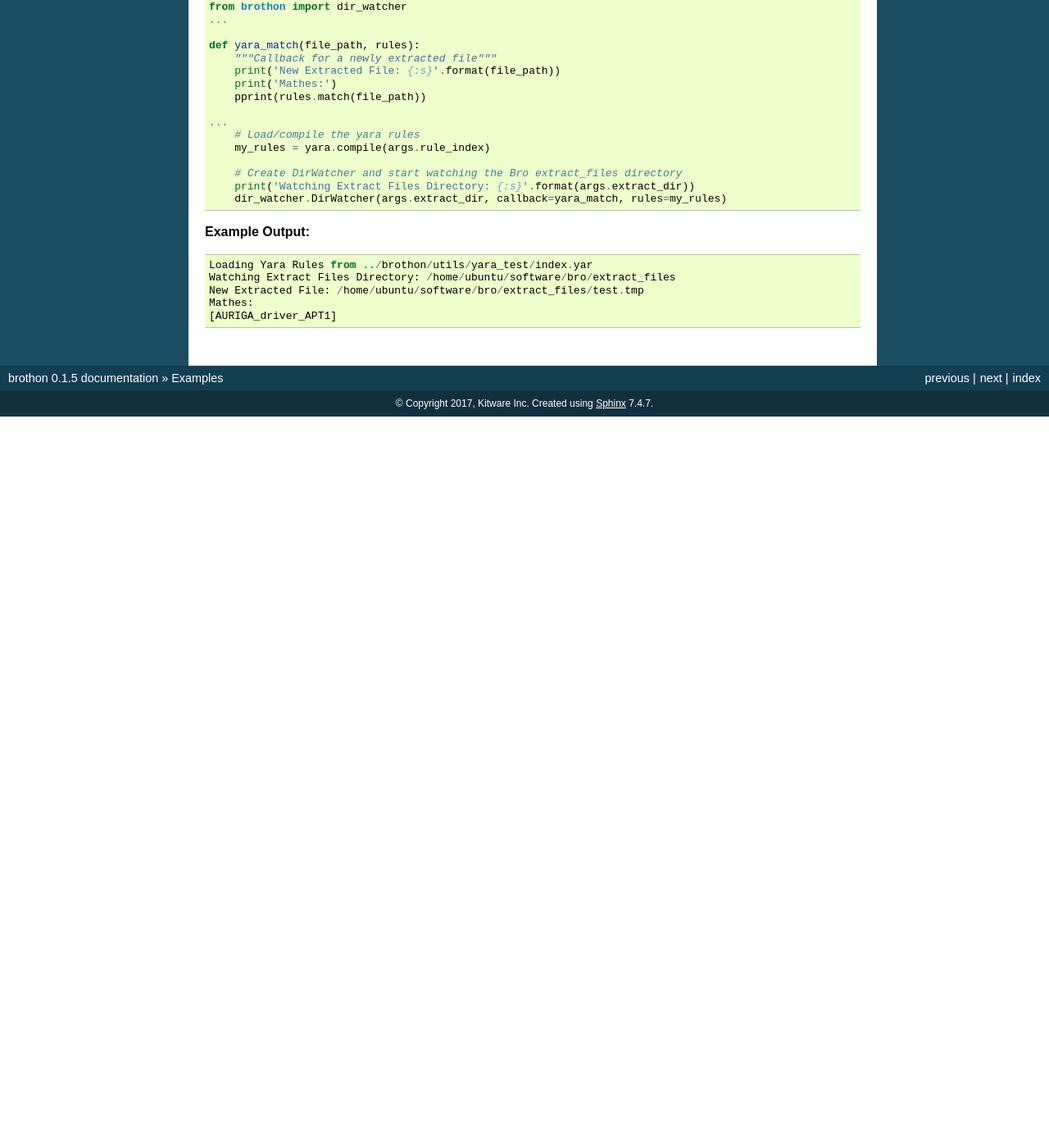
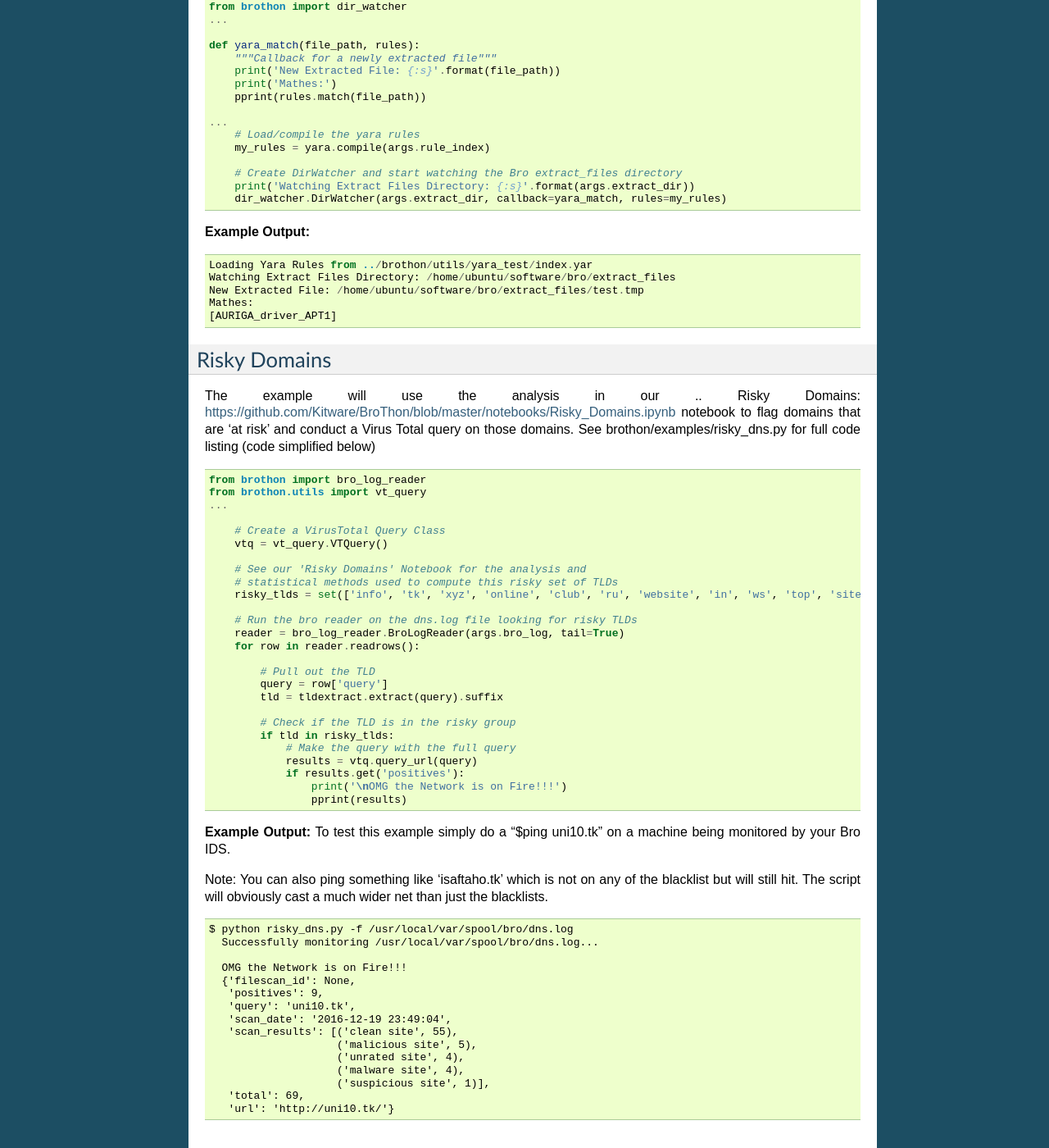
Before and after one commit to SuperCowPowers/zat, a Sphinx documentation site: the page built from docs/examples.rst, in a window 1280 px wide and 1400 px high, scrolled down 2561 px. Shown: the whole window at 82% size. Built offline with Sphinx 7.4.7, drawn with Linux system fonts in a browser that asks for light colours; before the commit the page ends 3069 px from its top, so only the background shows below that.

Commit message:
adding risky domains to examples and some notebook changes

```diff
--- a/docs/examples.rst
+++ b/docs/examples.rst
@@ -191,3 +191,63 @@ See brothon/examples/yara_matches.py for full code listing (code simplified belo
     New Extracted File: /home/ubuntu/software/bro/extract_files/test.tmp
     Mathes:
     [AURIGA_driver_APT1]
+
+Risky Domains
+-------------
+The example will use the analysis in our .. Risky Domains: https://github.com/Kitware/BroThon/blob/master/notebooks/Risky_Domains.ipynb
+notebook to flag domains that are 'at risk' and conduct a Virus Total query on those domains.
+See brothon/examples/risky_dns.py for full code listing (code simplified below)
+
+.. code-block:: python
+
+    from brothon import bro_log_reader
+    from brothon.utils import vt_query
+    ...
+
+        # Create a VirusTotal Query Class
+        vtq = vt_query.VTQuery()
+
+        # See our 'Risky Domains' Notebook for the analysis and
+        # statistical methods used to compute this risky set of TLDs
+        risky_tlds = set(['info', 'tk', 'xyz', 'online', 'club', 'ru', 'website', 'in', 'ws', 'top', 'site', 'work', 'biz', 'name', 'tech'])
+
+        # Run the bro reader on the dns.log file looking for risky TLDs
+        reader = bro_log_reader.BroLogReader(args.bro_log, tail=True)
+        for row in reader.readrows():
+
+            # Pull out the TLD
+            query = row['query']
+            tld = tldextract.extract(query).suffix
+
+            # Check if the TLD is in the risky group
+            if tld in risky_tlds:
+                # Make the query with the full query
+                results = vtq.query_url(query)
+                if results.get('positives'):
+                    print('\nOMG the Network is on Fire!!!')
+                    pprint(results)
+
+
+**Example Output:**
+To test this example simply do a "$ping uni10.tk" on a machine being monitored by your Bro IDS.
+
+Note: You can also ping something like 'isaftaho.tk' which is not on any of the blacklist but will
+still hit. The script will obviously cast a much wider net than just the blacklists.
+
+::
+
+  $ python risky_dns.py -f /usr/local/var/spool/bro/dns.log
+    Successfully monitoring /usr/local/var/spool/bro/dns.log...
+
+    OMG the Network is on Fire!!!
+    {'filescan_id': None,
+     'positives': 9,
+     'query': 'uni10.tk',
+     'scan_date': '2016-12-19 23:49:04',
+     'scan_results': [('clean site', 55),
+                      ('malicious site', 5),
+                      ('unrated site', 4),
+                      ('malware site', 4),
+                      ('suspicious site', 1)],
+     'total': 69,
+     'url': 'http://uni10.tk/'}
```
Also changed, not shown: notebooks/images/anxious.jpg (added), notebooks/images/cleanup.jpeg (added), notebooks/images/eyeball.jpeg (added), notebooks/images/umbrella.png (added), 1 other file.
